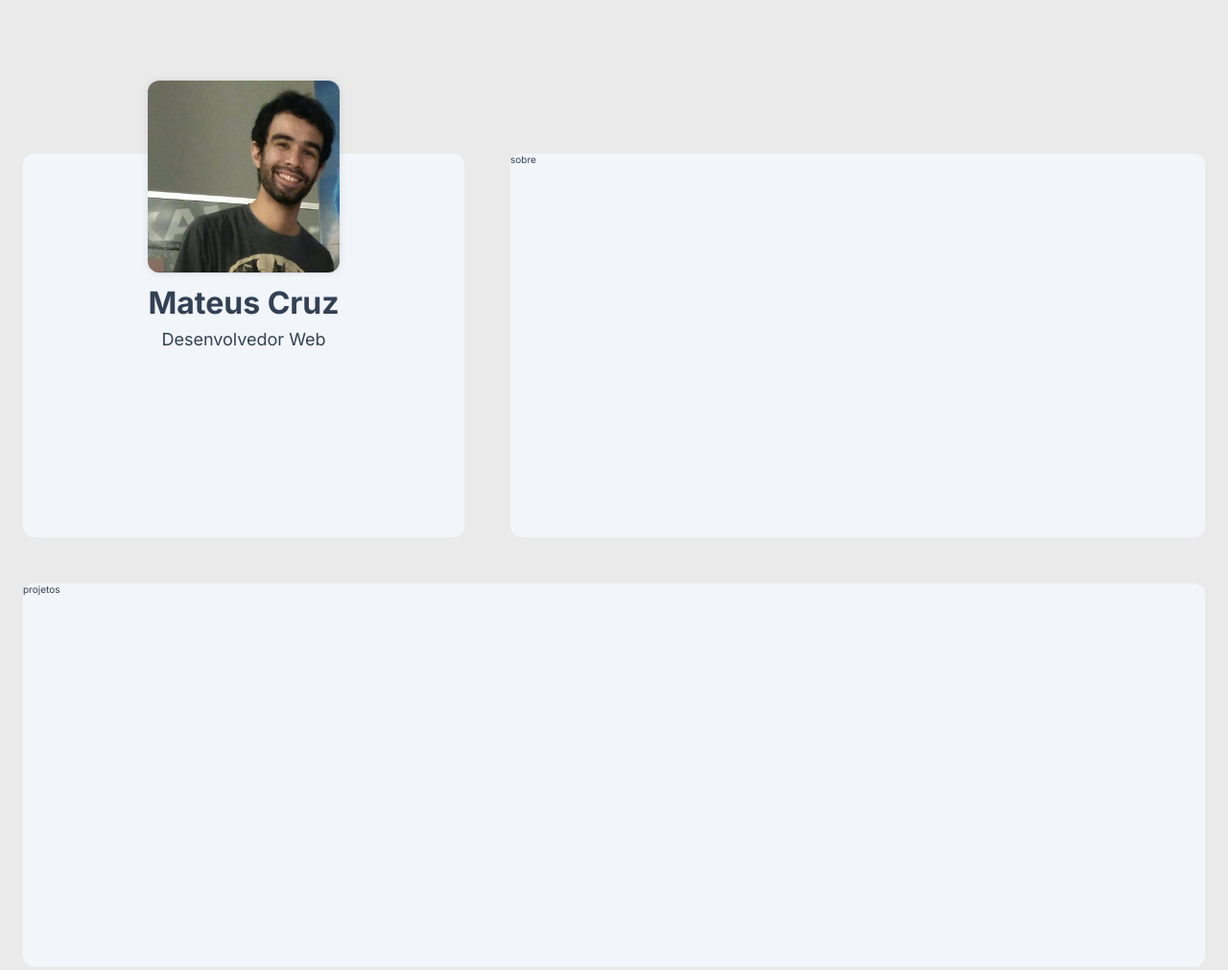
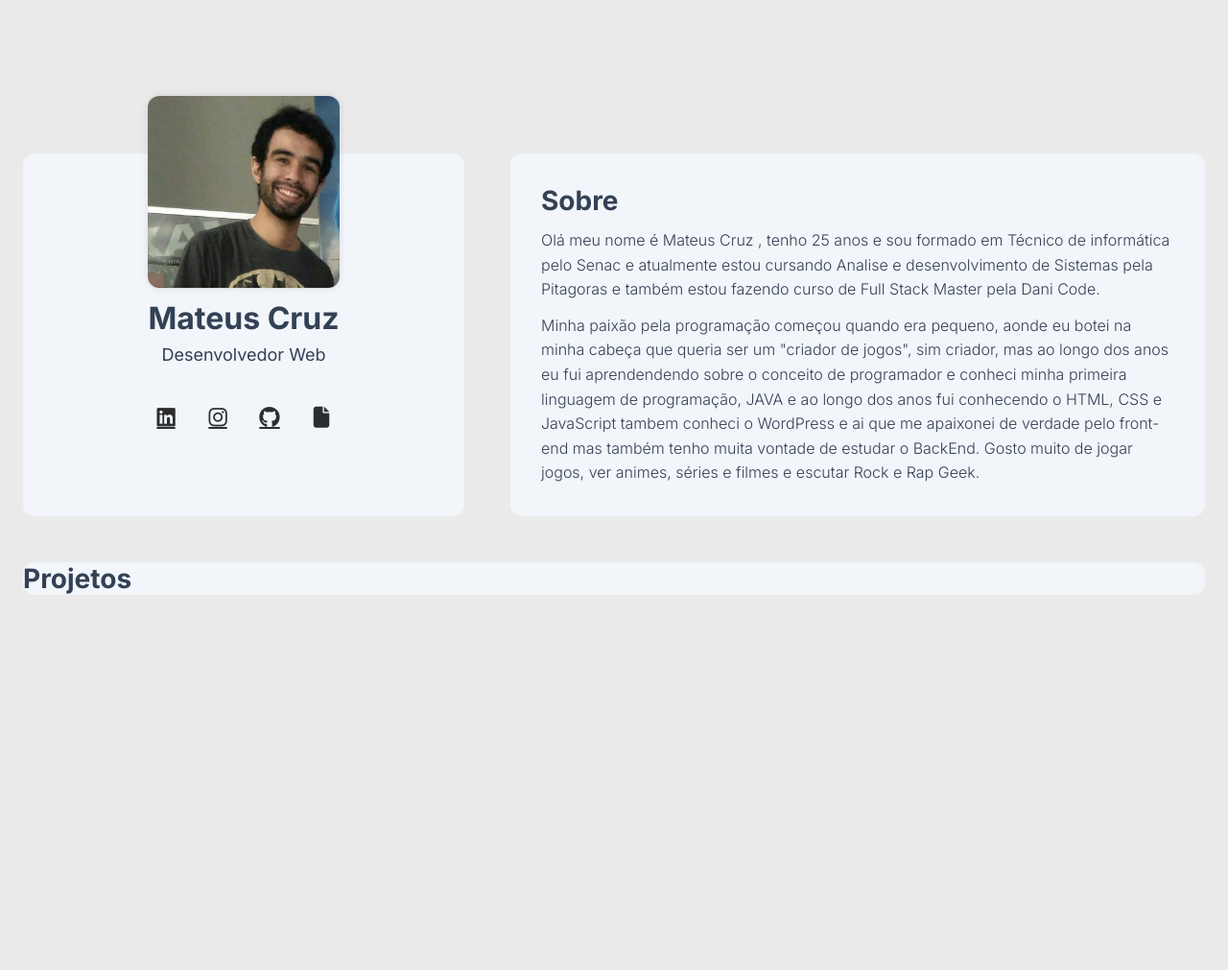
Before and after one commit to mtczurc/portfolio, a plain HTML site: page index.html in a window 1280 px wide. Shown: the whole page at 96% size. After the commit the page ends 800 px from the top, so only its background shows below. Drawn offline with Linux system fonts and the light colour scheme.

Commit message:
Alteraçoes feitas, section sobre add informaçoes e estilizadas no css

```diff
--- a/index.html
+++ b/index.html
@@ -7,28 +7,47 @@
     <title>Meu Portifolio</title>
     <link rel="preconnect" href="https://fonts.gstatic.com">
     <link href="https://fonts.googleapis.com/css2?family=Inter:wght@300;400;600;700&display=swap" rel="stylesheet">
-    <link rel="stylesheet" href="/src/css/style.css"> <link rel="stylesheet" href="/src/css/reset.css">
+    <link rel="stylesheet" href="https://cdnjs.cloudflare.com/ajax/libs/font-awesome/6.4.2/css/all.min.css" integrity="sha512-z3gLpd7yknf1YoNbCzqRKc4qyor8gaKU1qmn+CShxbuBusANI9QpRohGBreCFkKxLhei6S9CQXFEbbKuqLg0DA==" crossorigin="anonymous" referrerpolicy="no-referrer" />
+    <link rel="stylesheet" href="./src/css/reset.css">
+    <link rel="stylesheet" href="./src/css/style.css">
 </head>
 
 <body>
     <main class="meu-portifolio">
         <section class="card usuario">
-            user
             <picture>
                 <img src="src/img/perfil.jfif" alt="">
             </picture>
             <div class="usuario_conteudo">
                 <h1>Mateus Cruz</h1>
                 <p>Desenvolvedor Web</p>
+                <div class="social">
+                    <a href="https://www.linkedin.com/in/mateus-cruz-100703231/" class="link_social" target="_blank"><i class="fa-brands fa-linkedin"></i></a>
+
+                    <a href="https://www.instagram.com/mat_zurc/" class="link_social" target="_blank"><i class="fa-brands fa-instagram"></i></a>
+
+                    <a href="https://github.com/mtczurc" class="link_social" target="_blank"><i class="fa-brands fa-github"></i></a>
+
+                    <a href="file:///C:/Users/Mateus%20Cruz/Documents/Curriculo/Mateus%20Cruz%20Alves%20de%20Gouveia%20Curriculo2%20.pdf" class="link_social" target="_blank"><i class="fa-solid fa-file"></i></a>
+                </div>
             </div>
+
         </section>
 
         <section class="card sobre">
-            sobre
+            <h2 class="sub-titulo">Sobre</h2>
+            <p>
+                Olá meu nome é Mateus Cruz , tenho 25 anos e sou formado em Técnico de informática pelo Senac e atualmente
+                estou cursando Analise e desenvolvimento de Sistemas pela Pitagoras e também estou fazendo curso de Full Stack Master pela Dani Code.
+              </p>
+              <p>
+                Minha paixão pela programação começou quando era pequeno, aonde eu botei na minha cabeça que queria ser um "criador de jogos", sim criador, mas ao longo dos anos eu fui aprendendendo sobre o conceito de programador e conheci minha primeira linguagem de programação, <span>JAVA</span> e ao longo dos anos fui conhecendo o<span> HTML, CSS e JavaScript</span> tambem conheci o WordPress e ai que me apaixonei de verdade pelo front-end mas também tenho muita vontade de estudar o BackEnd.
+                Gosto muito de jogar jogos, ver animes, séries e filmes e escutar Rock e Rap Geek.
+              </p>
         </section>
 
         <section class="card projetos">
-            projetos
+            <h2 class="sub-titulo">Projetos</h2>
         </section>
     </main>
 
--- a/src/css/style.css
+++ b/src/css/style.css
@@ -1,4 +1,4 @@
-
+@import url('./reset.css');
 
 .meu-portifolio{
     display: grid;
@@ -9,10 +9,6 @@
     padding: 0 24px;
     margin: 160px auto 100px;
 
-}
-
-section{
-    height: 400px;
 }
 
 .card{
@@ -27,6 +23,7 @@ section{
     grid-column: 1 / 3;
 }
 
+/* Usuario */
 .usuario{
    padding: 0 40px 40px;
    display: flex;
@@ -41,7 +38,7 @@ section{
     height: 200px;
     border-radius: 12px;
     box-shadow: var(--shadow-image);
-    margin-top: -100px;
+    margin-top: -60px;
 }
 
 .usuario picture img{
@@ -65,3 +62,64 @@ section{
     font-size: 18px;
     font-weight: 300px;
 }
+
+.social{
+    display: flex;
+    column-gap: 8px;
+
+    margin-top: 24px;
+}
+
+.link_social{
+    width: 46px;
+    height: 46px;
+    border-radius: 4px;
+    background: var(--background-body);
+
+    color: var(--secondary);
+
+    display: flex;
+    align-items: center;
+    justify-content: center;
+
+    transition: all 0.2s;
+}
+
+.link_social:hover{
+    color: white;
+    background: var(--link);
+    transform: translateY(-12px);
+}
+
+.link_social i{
+    font-size: 22px;
+}
+
+.sobre{
+    padding: 32px;
+
+}
+
+.sobre p{
+    font-size: 16px;
+    line-height: 1.6;
+    font-weight: 300;
+
+    margin-top: 12px;
+
+}
+
+.sobre p a{
+    color: var(--link);
+    text-decoration: none;
+
+}
+
+.sobre p a:hover{
+    text-decoration: underline;
+}
+
+.sub-titulo{
+    font-size: 28px;
+    font-weight: 600px;
+}
```
